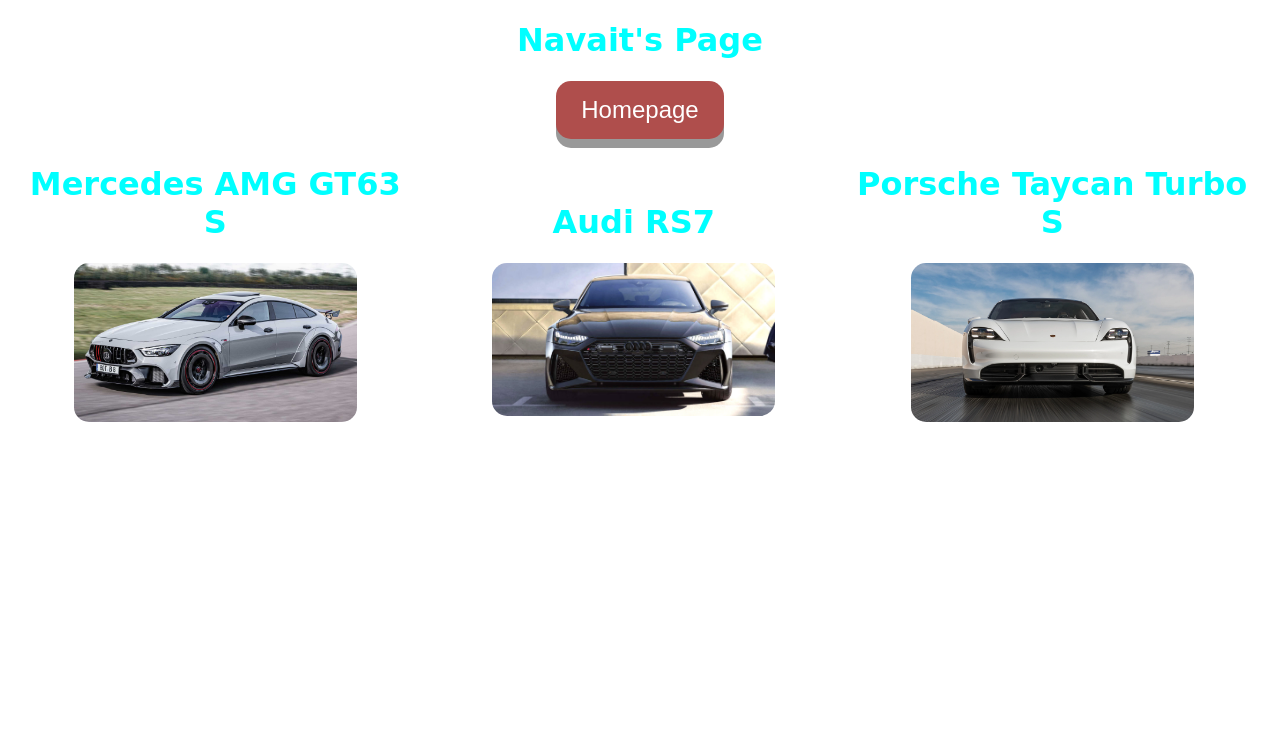
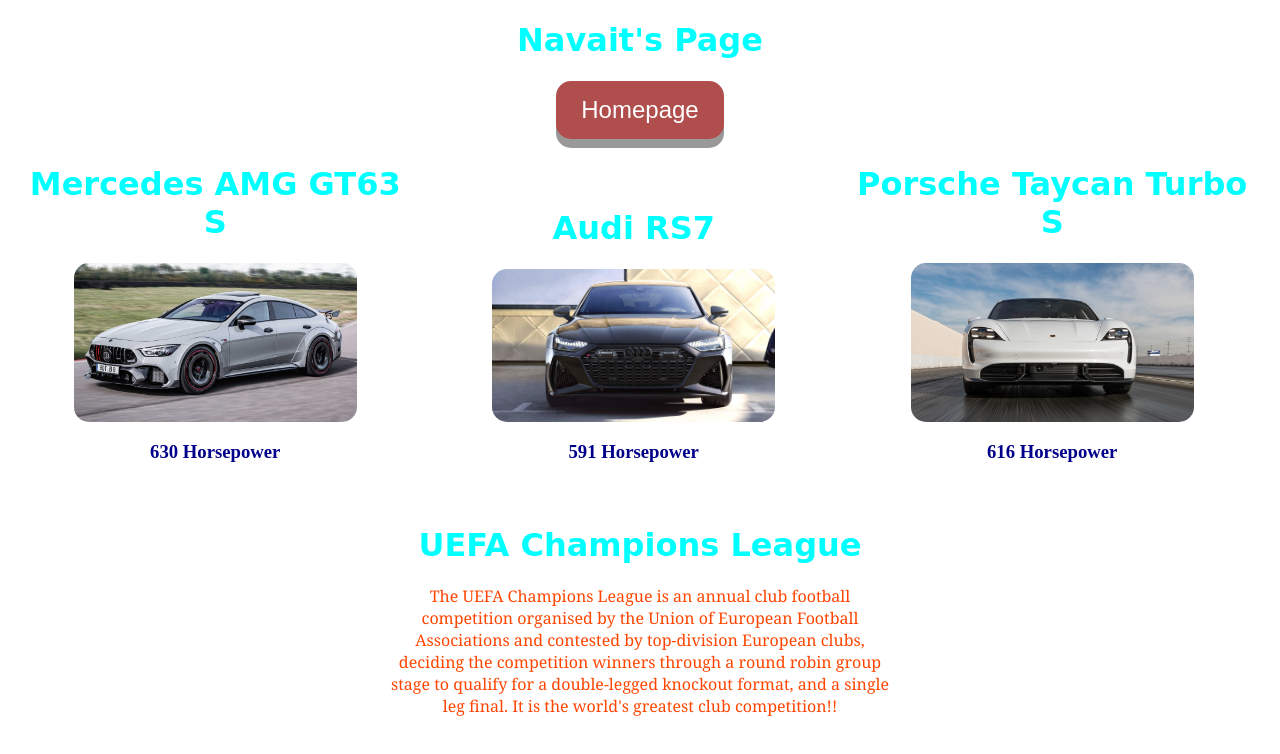
Before and after one commit to nk0311/Assignment_1, a plain HTML site: page navait.html in a window 1280 px wide. Drawn offline with Linux system fonts and the light colour scheme.

Commit message:
added some text

```diff
--- a/css/navait.css
+++ b/css/navait.css
@@ -47,3 +47,16 @@
   font-family: cursive;
   color: aqua;
 }
+
+h3 {
+  color: darkblue;
+  text-align: center;
+}
+
+p {
+  text-align: center;
+  margin-left: 30%;
+  margin-right: 30%;
+  font-family: Cambria, Cochin, Georgia, Times, 'Times New Roman', serif;
+  color: orangered;
+}
--- a/navait.html
+++ b/navait.html
@@ -23,18 +23,29 @@
         <div class="column">
             <h1> Mercedes AMG GT63 S</h1>
           <img src="images/amg_gt63.jpg" alt="Mercedes" style="width:70%">
+          <h3> 630 Horsepower</h3>
         </div>
         <div class="column">
             <h1> Audi RS7</h1>
           <img src="images/Audi-RS7.jpg" alt="Audi" style="width:70%">
+          <h3> 591 Horsepower</h3>
         </div>
         <div class="column">
             <h1> Porsche Taycan Turbo S</h1>
           <img src="images/Taycan_turboS.webp" alt="Porsche" style="width:70%">
+          <h3> 616 Horsepower</h3>
         </div>
       </div>
+    </br>
 
-    </br>
+    <h1> UEFA Champions League</h1>
+    <p>
+        The UEFA Champions League is an annual club football competition organised
+        by the Union of European Football Associations and contested by top-division
+        European clubs, deciding the competition winners through a round robin group
+        stage to qualify for a double-legged knockout format, and a single leg final.
+        It is the world's greatest club competition!!
+    </p>
 
 </body>
 </html>
```
